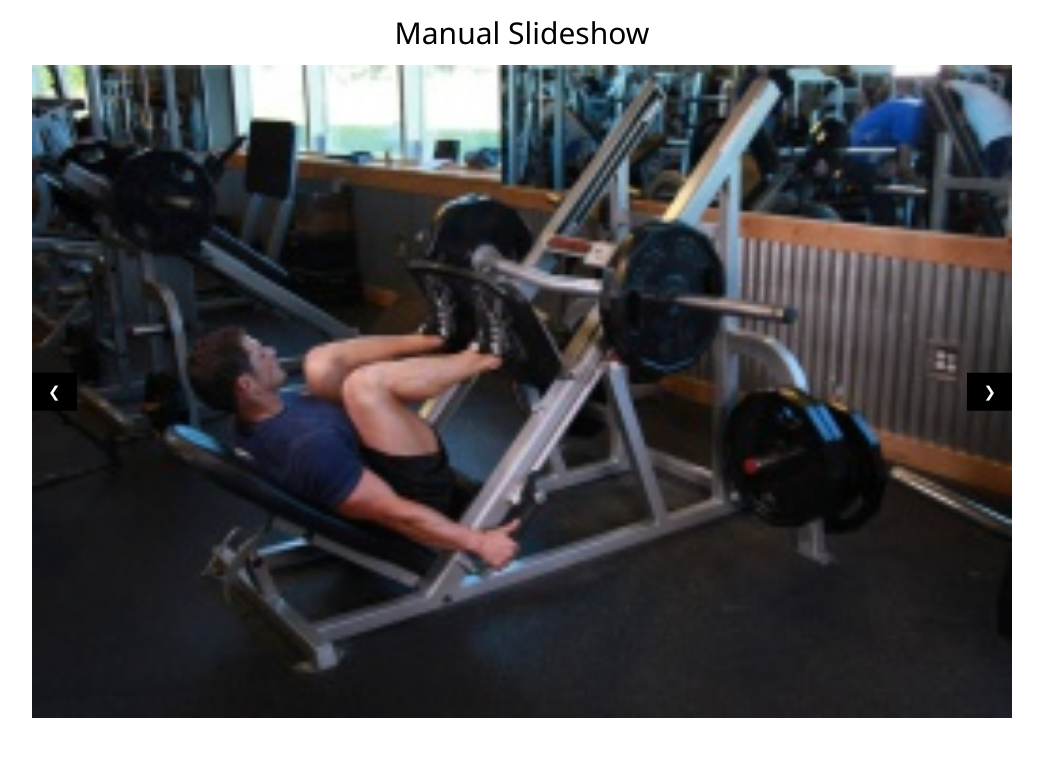
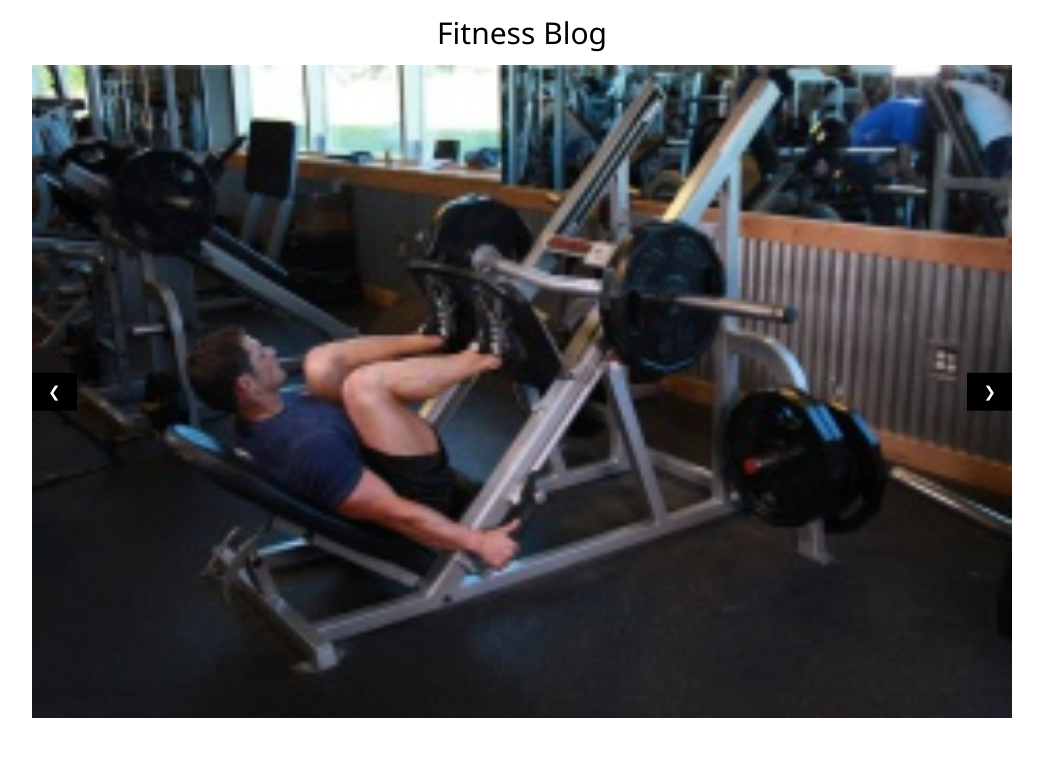
Before and after one commit to prensmiskin/fitnessblog, a Jekyll site: the page index.html, which Jekyll copies as it is, in a window 1280 px wide. Shown: the top 757 px of the page, without its empty margins (118-1161 px from the left). Built offline with Jekyll 4.4.1, drawn with Linux system fonts in a browser that asks for light colours.

Commit message:
Update index.html
6

```diff
--- a/index.html
+++ b/index.html
@@ -11,7 +11,7 @@
 </style>
 <body>
 
-<h2 class="w3-center">Manual Slideshow</h2>
+<h2 class="w3-center">Fitness Blog</h2>
 
 <div class="w3-content w3-display-container">
   <img class="mySlides" src="images/a.jpg" style="width:100%">
```
